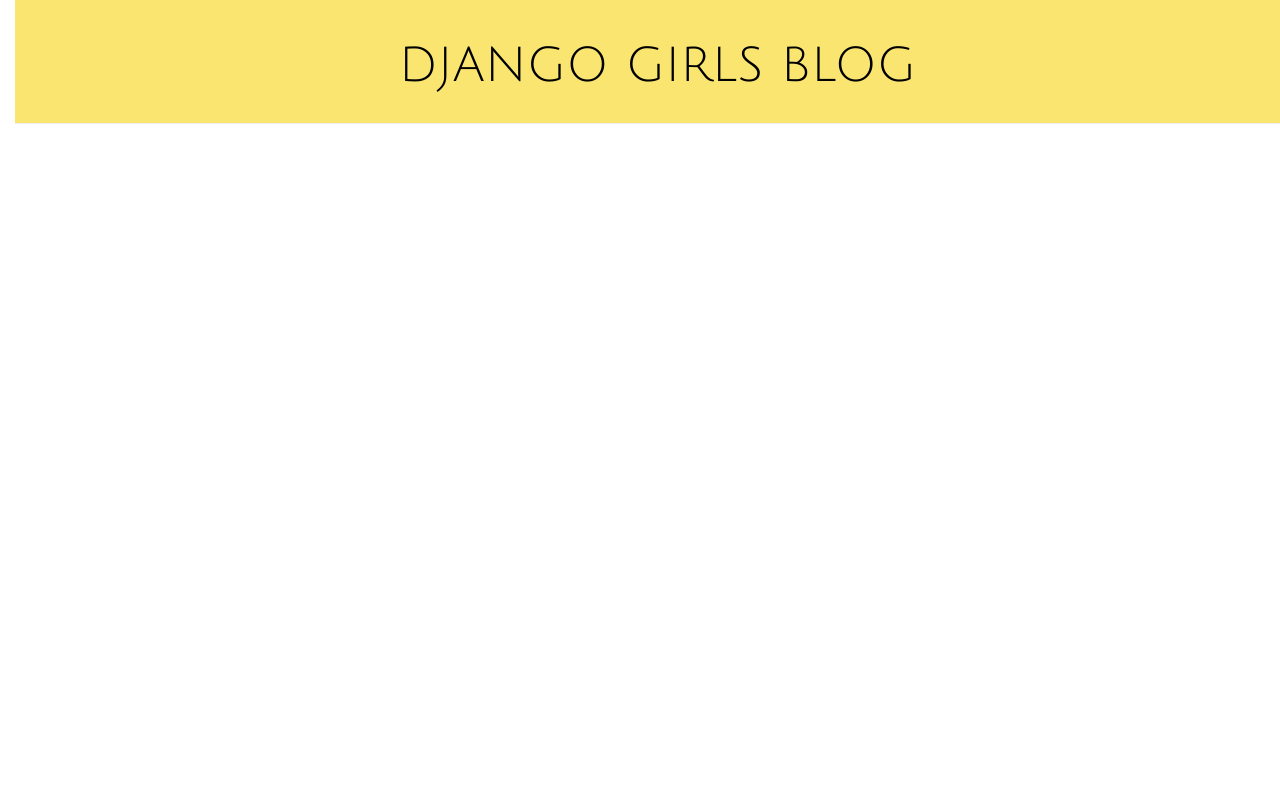
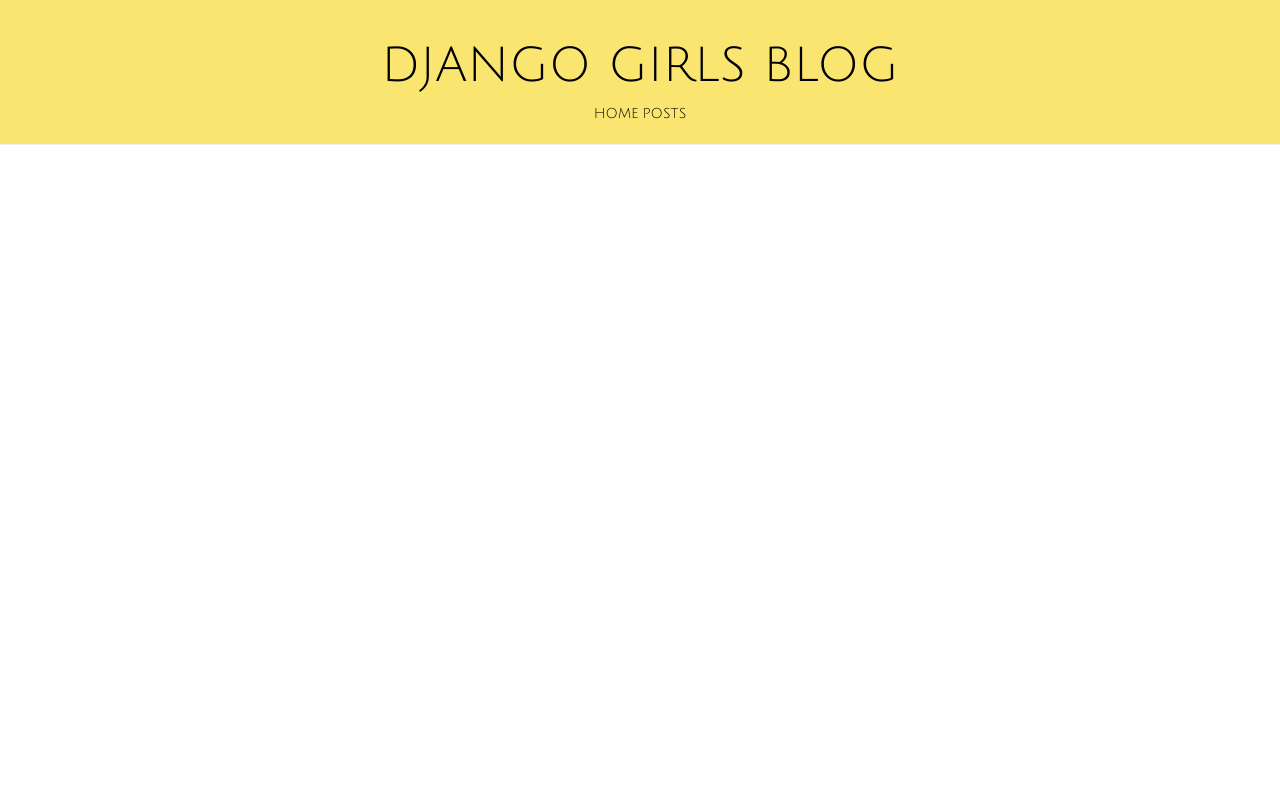
Before and after one commit to bea121/my-first-blog, a Django app: page / in a window 1280 px wide. Run offline with Django 3.2, Linux system fonts and the light colour scheme; data that the repository does not hold is empty; some libraries are stand-ins or nearby versions.

Commit message:
Added css for menu

```diff
--- a/blog/static/css/blog.css
+++ b/blog/static/css/blog.css
@@ -7,13 +7,24 @@
 }
 
 body {
-    padding-left: 15px;
+    padding-left: 0px;
 }
 
-.page-header {
+.page-header{
     background-color: #fae570;
     margin-top: 0;
-    padding: 20px 20px 20px 40px;
+    padding: 20px 20px 20px 20px;
+
+}
+
+.menu{
+    text-align: center;
+}
+
+.menu a{
+    text-decoration: none;
+    color: black;
+    font-family: 'Julius Sans One', sans-serif;
 }
 
 .page-header h1, .page-header h1 a, .page-header h1 a:visited, .page-header h1 a:active {
--- a/blog/templates/blog/base.html
+++ b/blog/templates/blog/base.html
@@ -12,11 +12,17 @@
     </head>
     <body>
         <div class="page-header">
-            {% if user.is_authenticated %}
-                <a href="{% url 'post_new' %}" class="top-menu"><span class="glyphicon glyphicon-plus"></span></a>
-            {% endif %}
-            <h1><a href="/">DJANGO GIRLS BLOG</a></h1>
+            <div class = "title">
+                {% if user.is_authenticated %}
+                    <a href="{% url 'post_new' %}" class="top-menu"><span class="glyphicon glyphicon-plus"></span></a>
+                {% endif %}
+                <h1><a href="/">DJANGO GIRLS BLOG</a></h1>
+            </div>
+            <div class = "menu">
+                <a href ='#'>HOME</a>
+                <a href ='#'>POSTS</a>
 
+            </div>
         </div>
         <div class="content container">
             <div class="row">
```
